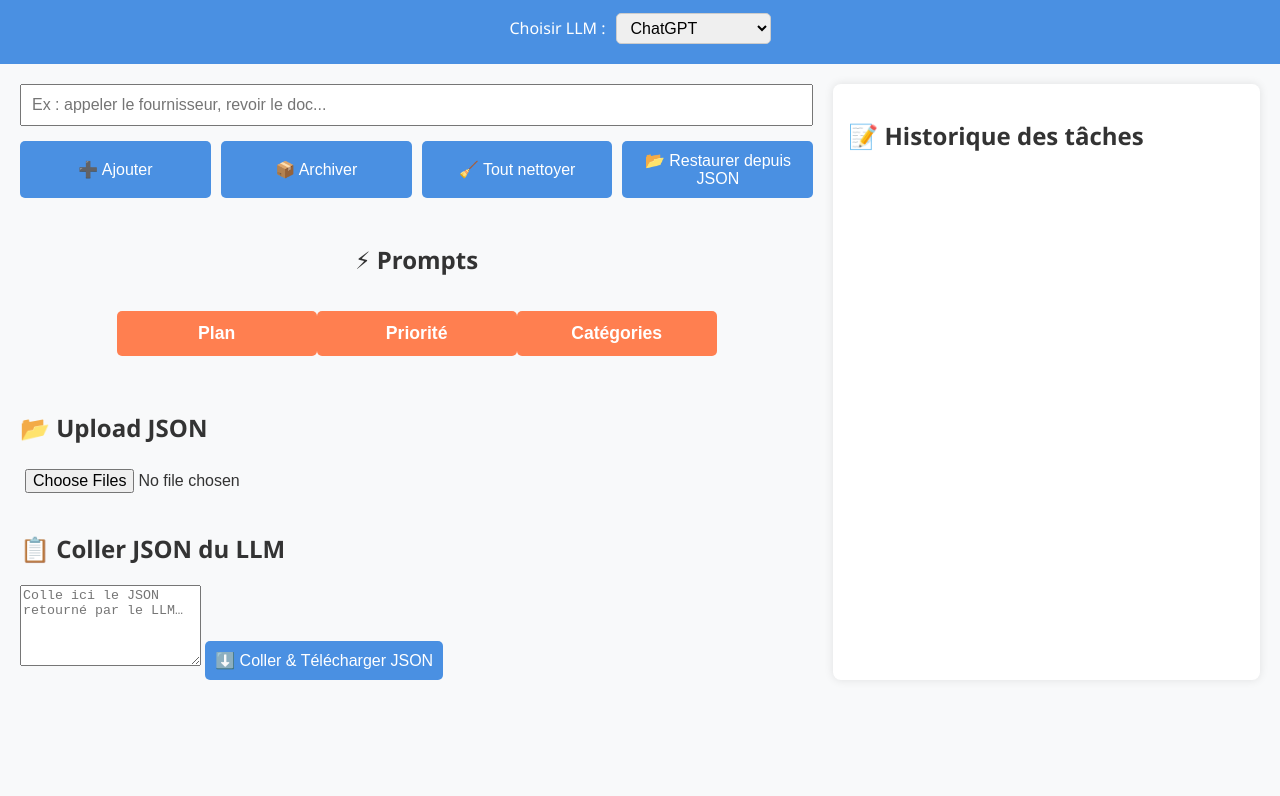
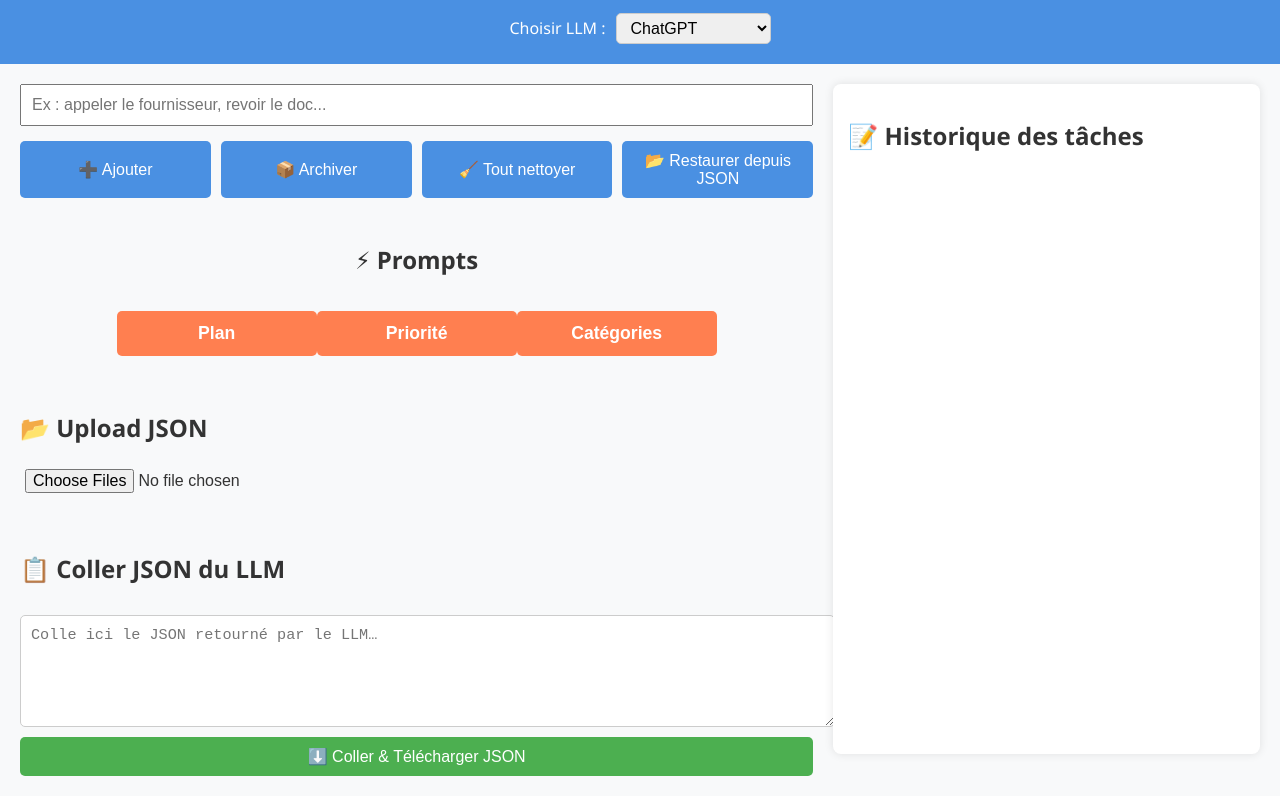
Before and after one commit to b33n-tech/exo-cog-part1-1, a plain HTML site: page index.html in a window 1280 px wide. Shown: the part 131-927 px from the top of the page. Before the commit the page ends 831 px from the top, so only its background shows below. Drawn offline with Linux system fonts and the light colour scheme.

Commit message:
Update style.css

```diff
--- a/style.css
+++ b/style.css
@@ -100,6 +100,36 @@ main {
   padding: 5px;
 }
 
+.paste-json-panel {
+  margin-top: 20px;
+  display: flex;
+  flex-direction: column;
+  gap: 10px;
+}
+
+#llmJsonInput {
+  width: 100%;
+  padding: 10px;
+  font-size: 0.95rem;
+  border-radius: 5px;
+  border: 1px solid #ccc;
+  resize: vertical;
+}
+
+#pasteDownloadBtn {
+  padding: 10px;
+  font-size: 1rem;
+  cursor: pointer;
+  border: none;
+  background: #4caf50;
+  color: white;
+  border-radius: 5px;
+}
+
+#pasteDownloadBtn:hover {
+  background: #388e3c;
+}
+
 .task-list {
   flex: 1;
   background: white;
```
